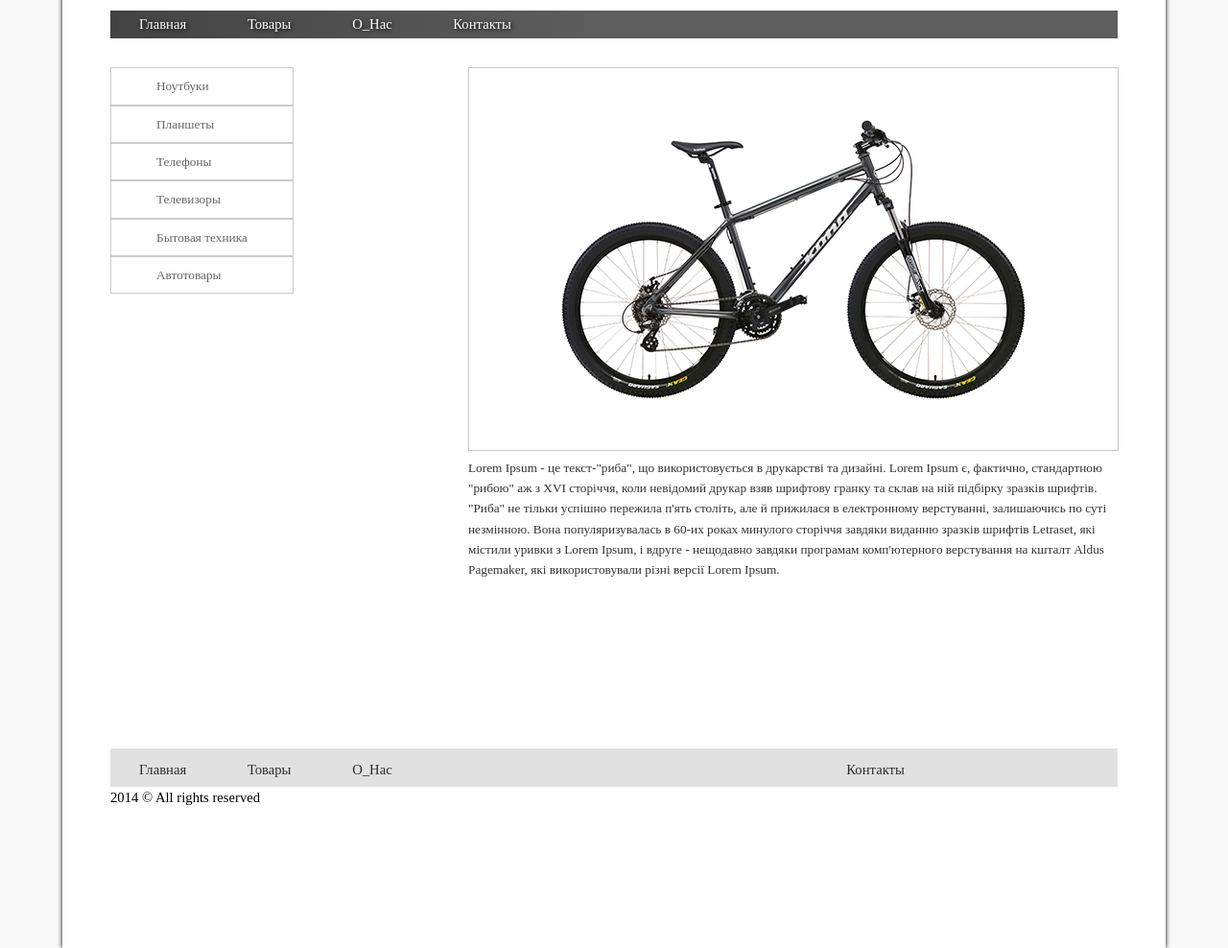
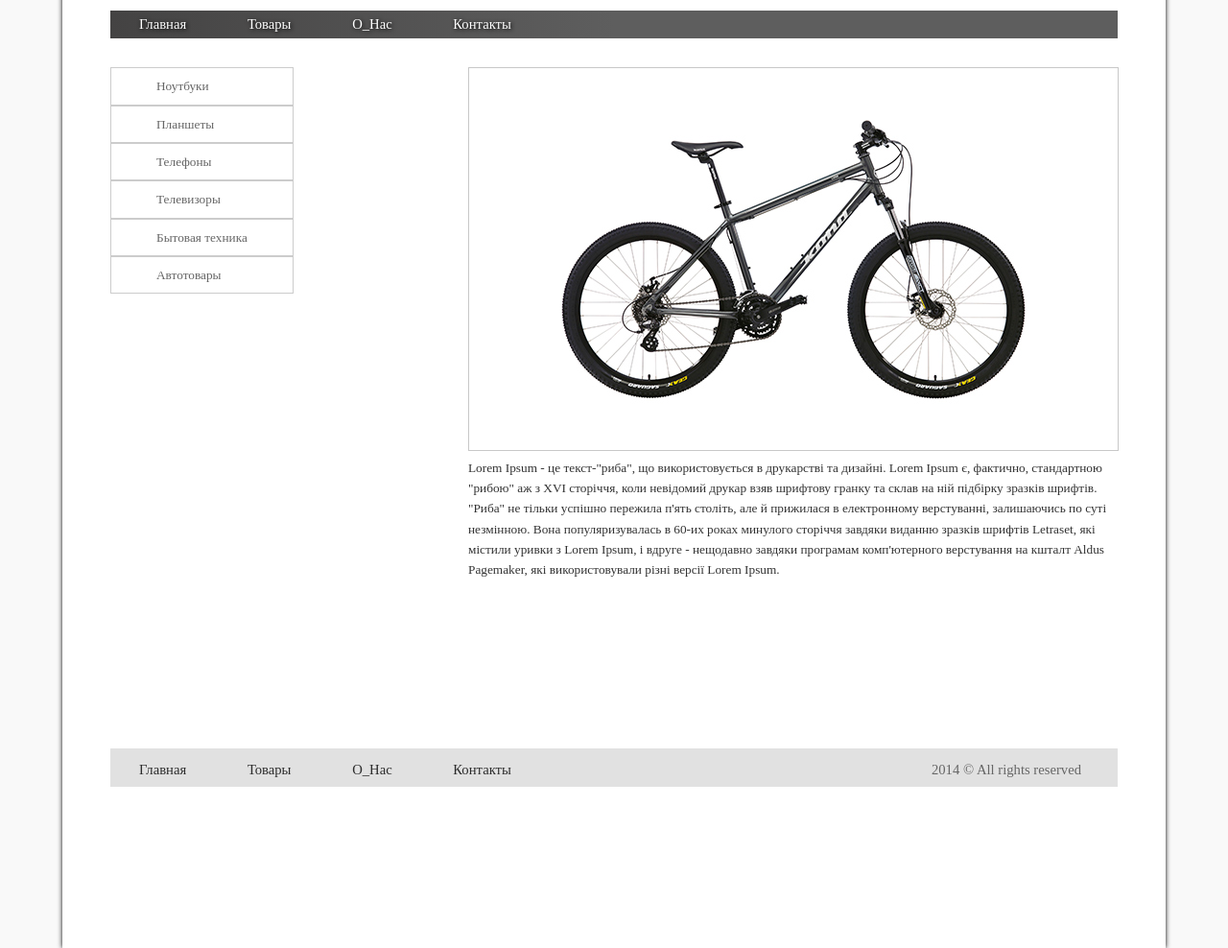
Before and after one commit to aunekrasova/aunekrasova.github.io, a plain HTML site: page Markup/HW2/index.html in a window 1280 px wide. Shown: the part 112-1100 px from the top of the page at 96% size. Drawn offline with Linux system fonts and the light colour scheme.

Commit message:
add .rights

```diff
--- a/Markup/HW2/css/style.css
+++ b/Markup/HW2/css/style.css
@@ -24,11 +24,6 @@ footer a{
 
 footer li:hover{
  text-decoration: underline;
-}
-
-footer li:last-child{
-    text-decoration: none;
-    margin-left: 410px;
 }
 
 #box {
@@ -102,3 +97,9 @@ footer li:last-child{
     float: right;
     width: 677px;
 }
+
+.rights{
+    float: right;
+    margin: -29px 38px;
+    color: #666666;
+}
```
